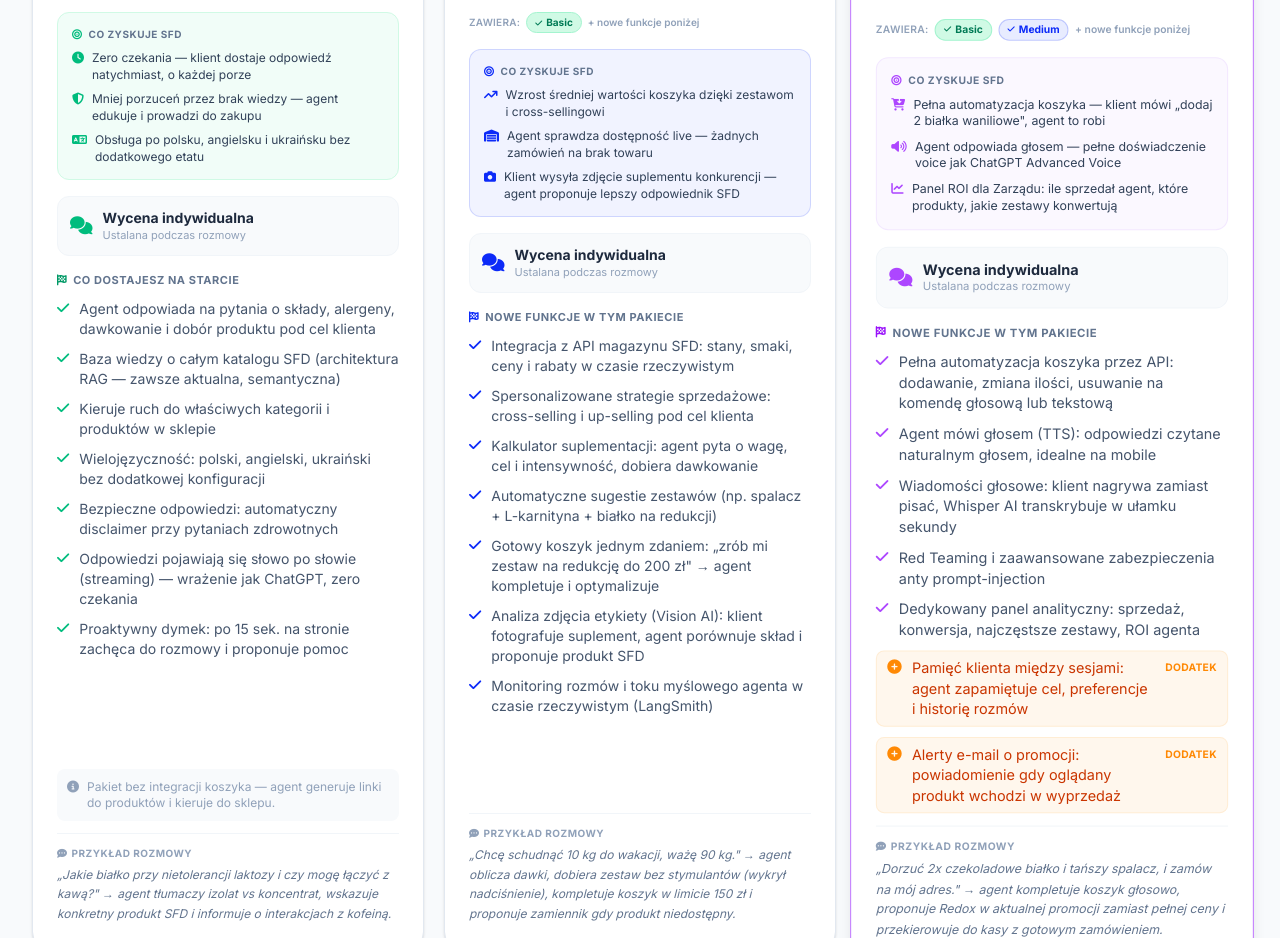
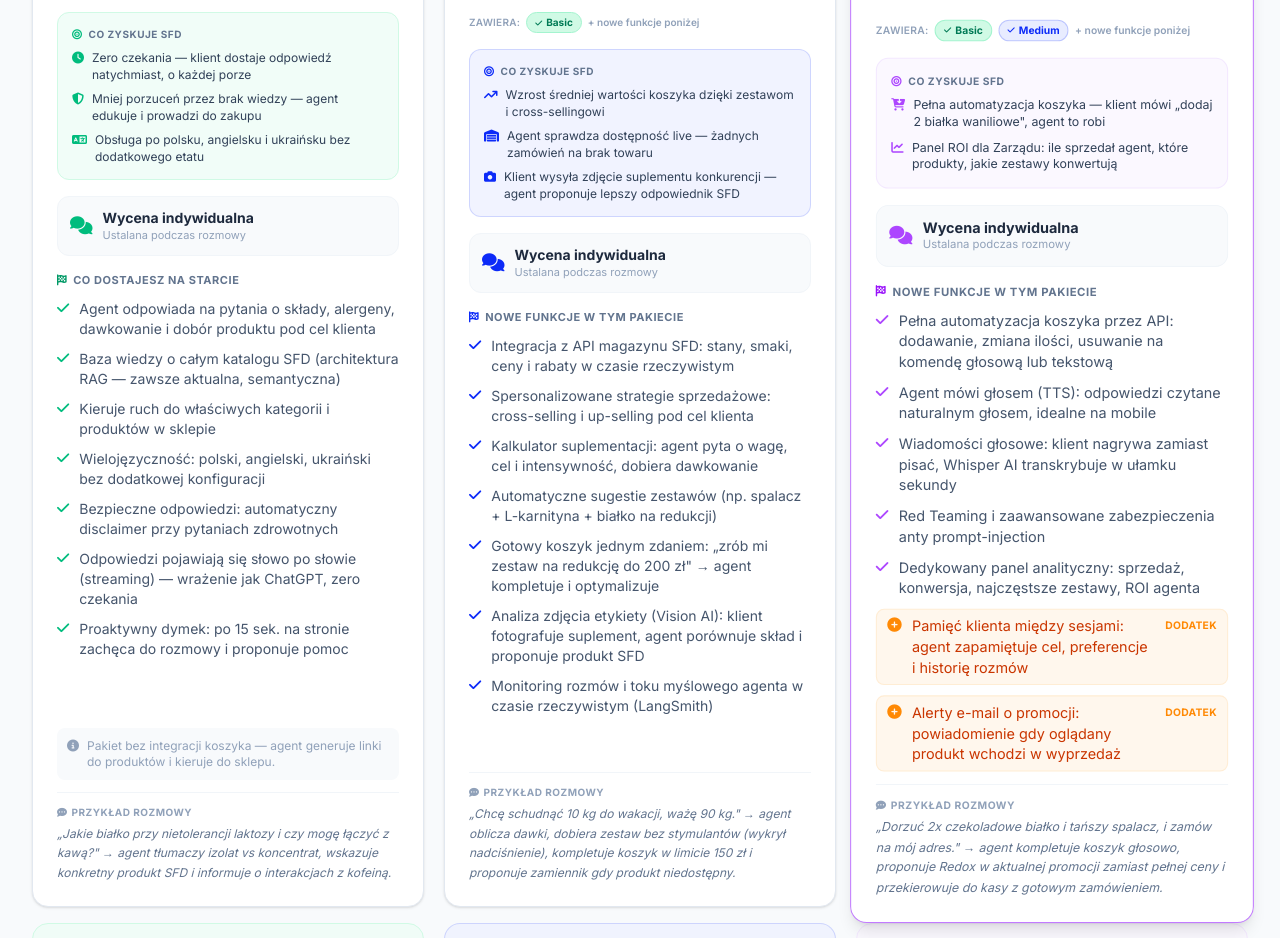
Before and after one commit to HubskiIT/SFD_konsultant_ai, a Next.js app: page / in a window 1280 px wide. Shown: the part 1880-2818 px from the top of the page. Built offline with nearby package versions, Linux system fonts and the light colour scheme.

Commit message:
Usuń opis 'voice jak ChatGPT' z sekcji gains Premium

```diff
--- a/src/components/PricingSection.tsx
+++ b/src/components/PricingSection.tsx
@@ -75,7 +75,6 @@
     inherits: ['Basic', 'Medium'],
     gains: [
       { icon: 'fa-cart-arrow-down', text: 'Pełna automatyzacja koszyka — klient mówi „dodaj 2 białka waniliowe", agent to robi' },
-      { icon: 'fa-volume-high', text: 'Agent odpowiada głosem — pełne doświadczenie voice jak ChatGPT Advanced Voice' },
       { icon: 'fa-chart-line', text: 'Panel ROI dla Zarządu: ile sprzedał agent, które produkty, jakie zestawy konwertują' },
     ],
     startup: [
```
